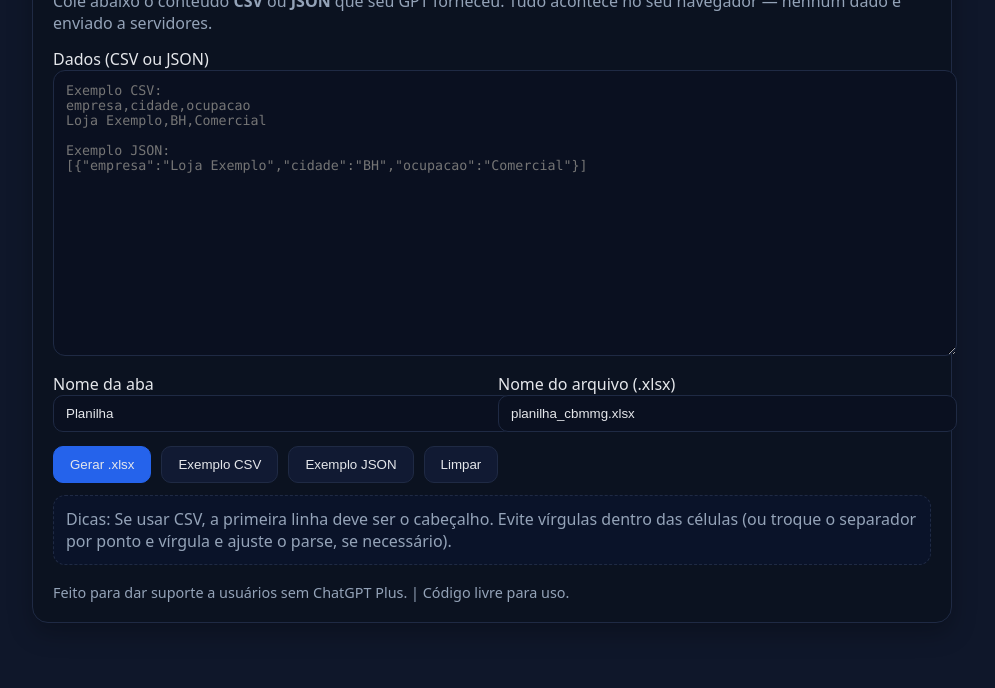
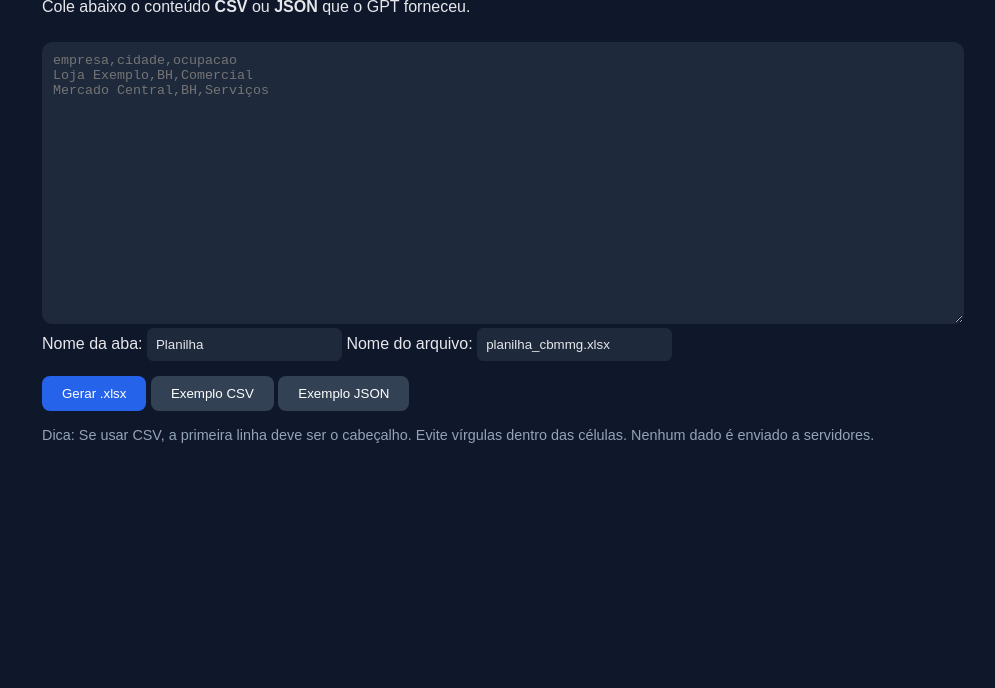
Before and after one commit to WellingtonValente/gerar-planilha-cbmmg, a plain HTML site: page index.html in a window 1280 px wide. Shown: the part 112-800 px from the top of the page, without its empty margins (148-1143 px from the left). Drawn offline with Linux system fonts and the light colour scheme.

Commit message:
Add files via upload

```diff
--- a/index.html
+++ b/index.html
@@ -3,133 +3,84 @@
 <head>
   <meta charset="utf-8" />
   <meta name="viewport" content="width=device-width, initial-scale=1" />
-  <title>Gerar Planilha Excel (.xlsx) — CBMMG</title>
+  <title>Gerar Planilha Excel (.xlsx)</title>
+  <!-- CDN principal -->
   <script src="https://cdn.jsdelivr.net/npm/xlsx@0.20.2/dist/xlsx.full.min.js"></script>
+  <!-- Fallback: se o CDN acima falhar -->
+  <script>
+    window.addEventListener('error', function(e) {
+      if (e.message && e.message.includes('XLSX')) {
+        var alt = document.createElement('script');
+        alt.src = 'https://unpkg.com/xlsx@0.20.2/dist/xlsx.full.min.js';
+        document.head.appendChild(alt);
+      }
+    });
+  </script>
   <style>
-    :root { --bg:#0f172a; --fg:#e5e7eb; --muted:#94a3b8; --brand:#2563eb; }
-    body { font-family: system-ui, -apple-system, Segoe UI, Roboto, Arial, sans-serif; background: var(--bg); color: var(--fg); margin: 0; }
-    .wrap { max-width: 920px; margin: 40px auto; padding: 0 20px; }
-    .card { background: #0b1220; border: 1px solid #1f2a44; border-radius: 16px; padding: 20px; box-shadow: 0 10px 25px rgba(0,0,0,.25); }
-    h1 { margin: 0 0 6px; font-size: 1.6rem; }
-    p.muted { color: var(--muted); margin: 0 0 14px; }
-    textarea { width: 100%; min-height: 260px; border-radius: 12px; border: 1px solid #1f2a44; background: #0a1020; color: var(--fg); padding: 12px; resize: vertical; font-family: ui-monospace, SFMono-Regular, Menlo, Consolas, "Liberation Mono", monospace; }
-    .row { display: grid; grid-template-columns: 1fr 1fr; gap: 12px; margin-top: 12px; }
-    .row input { width: 100%; padding: 10px 12px; border-radius: 10px; border: 1px solid #1f2a44; background: #0a1020; color: var(--fg); }
-    .actions { display: flex; gap: 10px; flex-wrap: wrap; margin-top: 14px; }
-    button { padding: 10px 16px; border-radius: 10px; border: 1px solid #1f2a44; background: #111a33; color: var(--fg); cursor: pointer; }
-    button.primary { background: var(--brand); border-color: var(--brand); }
-    button:hover { filter: brightness(1.05); }
-    .status { margin-top: 10px; font-weight: 600; }
-    .ok { color: #22c55e; }
-    .err { color: #ef4444; }
-    .footer { margin-top: 18px; color: var(--muted); font-size: .9rem; }
-    a { color: #93c5fd; }
-    .tip { background: #0a1329; border: 1px dashed #1f2a44; border-radius: 12px; padding: 12px; margin-top: 12px; color: var(--muted); }
+    body {font-family: Arial, sans-serif; background: #0f172a; color: #e5e7eb; margin: 0; padding: 30px; max-width: 900px; margin-left:auto; margin-right:auto;}
+    h1 {color: #93c5fd;}
+    textarea {width: 100%; height: 260px; margin-top: 10px; border-radius: 10px; border: 1px solid #1e293b; background: #1e293b; color: #e5e7eb; padding: 10px; font-family: monospace;}
+    input {background: #1e293b; border: 1px solid #1e293b; color: #e5e7eb; padding: 8px; border-radius: 6px;}
+    button {margin-top: 15px; padding: 10px 20px; border: none; border-radius: 8px; cursor: pointer;}
+    .primary {background: #2563eb; color: white;}
+    .secondary {background: #334155; color: white;}
+    .status {margin-top: 10px; font-weight: bold;}
+    .ok {color: #22c55e;}
+    .err {color: #ef4444;}
+    .tip {margin-top: 15px; color: #94a3b8; font-size: 0.9rem;}
   </style>
 </head>
 <body>
-  <div class="wrap">
-    <div class="card">
-      <h1>Gerar Planilha Excel (.xlsx)</h1>
-      <p class="muted">Cole abaixo o conteúdo <b>CSV</b> ou <b>JSON</b> que seu GPT forneceu. Tudo acontece no seu navegador — nenhum dado é enviado a servidores.</p>
-
-      <label for="data" class="muted">Dados (CSV ou JSON)</label>
-      <textarea id="data" placeholder='Exemplo CSV:
-empresa,cidade,ocupacao
+  <h1>Gerar Planilha Excel (.xlsx)</h1>
+  <p>Cole abaixo o conteúdo <b>CSV</b> ou <b>JSON</b> que o GPT forneceu.</p>
+  <textarea id="data" placeholder="empresa,cidade,ocupacao
 Loja Exemplo,BH,Comercial
-
-Exemplo JSON:
-[{"empresa":"Loja Exemplo","cidade":"BH","ocupacao":"Comercial"}]
-'></textarea>
-
-      <div class="row">
-        <div>
-          <label class="muted" for="sheet">Nome da aba</label>
-          <input id="sheet" value="Planilha" />
-        </div>
-        <div>
-          <label class="muted" for="filename">Nome do arquivo (.xlsx)</label>
-          <input id="filename" value="planilha_cbmmg.xlsx" />
-        </div>
-      </div>
-
-      <div class="actions">
-        <button class="primary" id="generate">Gerar .xlsx</button>
-        <button id="sampleCsv">Exemplo CSV</button>
-        <button id="sampleJson">Exemplo JSON</button>
-        <button id="clear">Limpar</button>
-      </div>
-
-      <div id="status" class="status muted"></div>
-
-      <div class="tip">
-        Dicas: Se usar CSV, a primeira linha deve ser o cabeçalho. Evite vírgulas dentro das células
-        (ou troque o separador por ponto e vírgula e ajuste o parse, se necessário).
-      </div>
-
-      <div class="footer">
-        Feito para dar suporte a usuários sem ChatGPT Plus. | Código livre para uso.
-      </div>
-    </div>
+Mercado Central,BH,Serviços"></textarea><br>
+  <label>Nome da aba: <input id="sheet" value="Planilha" /></label>
+  <label> Nome do arquivo: <input id="filename" value="planilha_cbmmg.xlsx" /></label><br>
+  <button class="primary" onclick="gerar()">Gerar .xlsx</button>
+  <button class="secondary" onclick="amostraCSV()">Exemplo CSV</button>
+  <button class="secondary" onclick="amostraJSON()">Exemplo JSON</button>
+  <p id="status" class="status"></p>
+  <div class="tip">
+    Dica: Se usar CSV, a primeira linha deve ser o cabeçalho. Evite vírgulas dentro das células. Nenhum dado é enviado a servidores.
   </div>
-
   <script>
-    function msg(text, ok=true) {
-      const el = document.getElementById("status");
-      el.className = "status " + (ok ? "ok" : "err");
-      el.textContent = text;
+    function msg(t, ok=true){const el=document.getElementById('status');el.className='status '+(ok?'ok':'err');el.textContent=t;}
+    function amostraCSV(){
+      document.getElementById('data').value='empresa,cidade,ocupacao\nLoja Exemplo,BH,Comercial\nMercado Central,BH,Serviços';
+      msg('Exemplo CSV carregado');
     }
-
-    function parseInput(txt) {
-      // Tenta JSON (array de objetos)
-      try {
-        const obj = JSON.parse(txt);
-        if (Array.isArray(obj)) return obj;
-      } catch (_) {}
-      // CSV simples -> array de objetos
-      const lines = txt.trim().split(/\r?\n/).filter(Boolean);
-      if (lines.length < 2) throw new Error("Conteúdo inválido. Informe JSON (lista de objetos) ou CSV (com cabeçalho).");
-      const headers = lines[0].split(",").map(h => h.trim());
-      return lines.slice(1).map(line => {
-        const cols = line.split(",");
-        const o = {};
-        headers.forEach((h,i)=> o[h] = (cols[i] ?? "").trim());
-        return o;
-      });
+    function amostraJSON(){
+      document.getElementById('data').value='[{"empresa":"Loja Exemplo","cidade":"BH","ocupacao":"Comercial"},{"empresa":"Mercado Central","cidade":"BH","ocupacao":"Serviços"}]';
+      msg('Exemplo JSON carregado');
     }
-
-    document.getElementById("sampleCsv").onclick = () => {
-      document.getElementById("data").value = "empresa,cidade,ocupacao\nLoja Exemplo,BH,Comercial\nMercado Central,BH,Serviços";
-      msg("Exemplo CSV carregado.");
-    };
-    document.getElementById("sampleJson").onclick = () => {
-      document.getElementById("data").value = JSON.stringify(
-        [{empresa:"Loja Exemplo",cidade:"BH",ocupacao:"Comercial"}], null, 2
-      );
-      msg("Exemplo JSON carregado.");
-    };
-    document.getElementById("clear").onclick = () => {
-      document.getElementById("data").value = "";
-      msg("Área limpa.");
-    };
-
-    document.getElementById("generate").onclick = () => {
-      const raw = document.getElementById("data").value.trim();
-      const sheet = (document.getElementById("sheet").value || "Planilha").slice(0,31);
-      const filename = (document.getElementById("filename").value || "planilha.xlsx").replace(/[^a-zA-Z0-9_\-.]/g,"_");
-      if (!raw) { msg("Cole os dados primeiro.", false); return; }
-
-      try {
-        const arr = parseInput(raw);
-        const wb = XLSX.utils.book_new();
-        const ws = XLSX.utils.json_to_sheet(arr);
-        XLSX.utils.book_append_sheet(wb, ws, sheet);
-        XLSX.writeFile(wb, filename);
-        msg("Arquivo gerado com sucesso ✔");
-      } catch (e) {
-        msg(e.message, false);
+    function gerar(){
+      const txt=document.getElementById('data').value.trim();
+      if(!txt){msg('Cole dados CSV ou JSON primeiro.',false);return;}
+      let dados;
+      try{
+        dados=JSON.parse(txt);
+      }catch(e){
+        const linhas=txt.split(/\r?\n/).filter(x=>x.trim());
+        const cab=linhas[0].split(',');
+        dados=linhas.slice(1).map(l=>{
+          const col=l.split(',');
+          let obj={};
+          cab.forEach((c,i)=>obj[c]=col[i]||'');
+          return obj;
+        });
       }
-    };
+      try{
+        const wb=XLSX.utils.book_new();
+        const ws=XLSX.utils.json_to_sheet(dados);
+        XLSX.utils.book_append_sheet(wb,ws,document.getElementById('sheet').value||'Planilha');
+        XLSX.writeFile(wb,document.getElementById('filename').value||'planilha.xlsx');
+        msg('✅ Planilha gerada com sucesso!');
+      }catch(e){
+        msg('Erro: '+e.message,false);
+      }
+    }
   </script>
 </body>
 </html>
```
Also changed, not shown: 1 other file.
